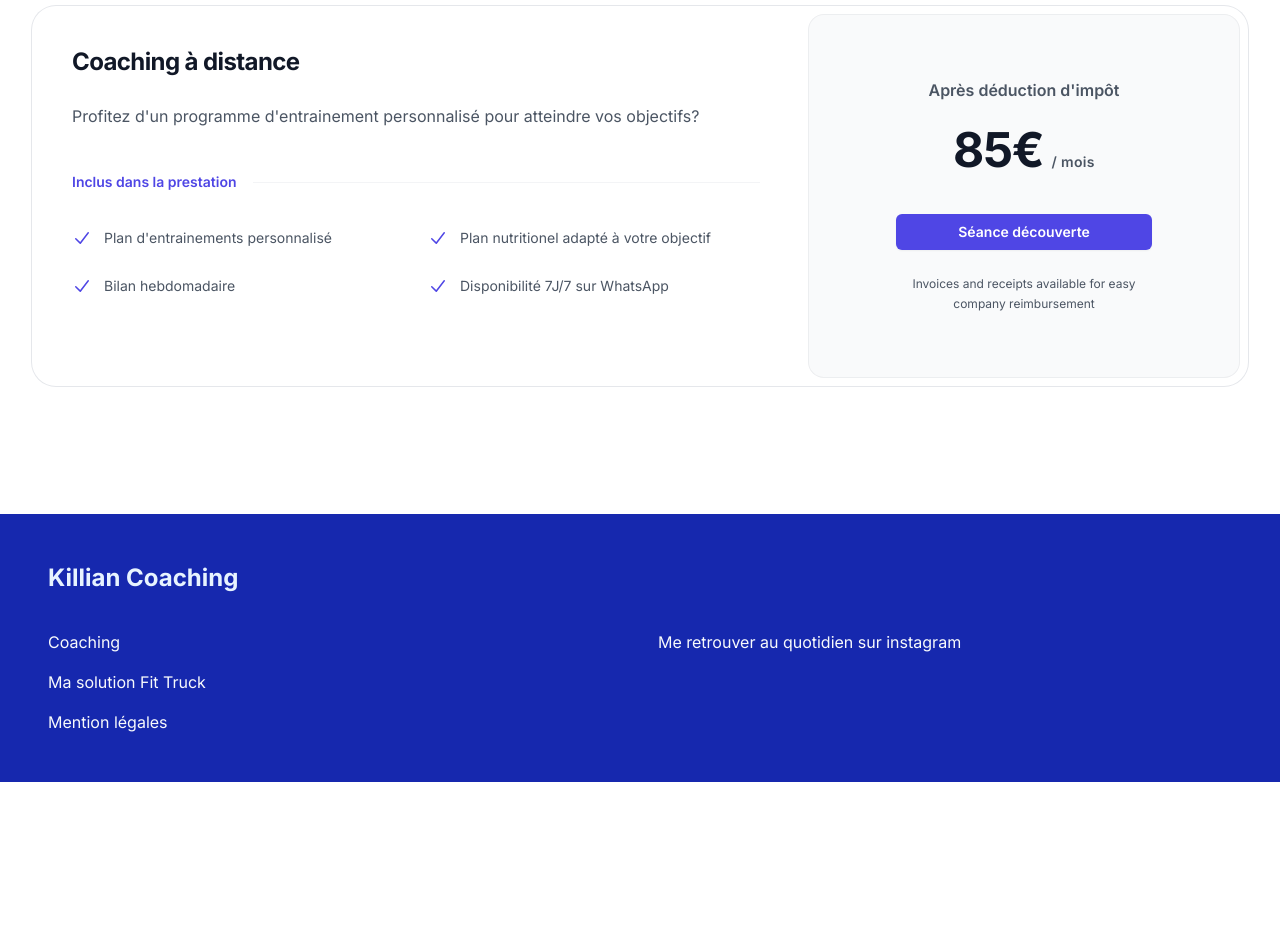
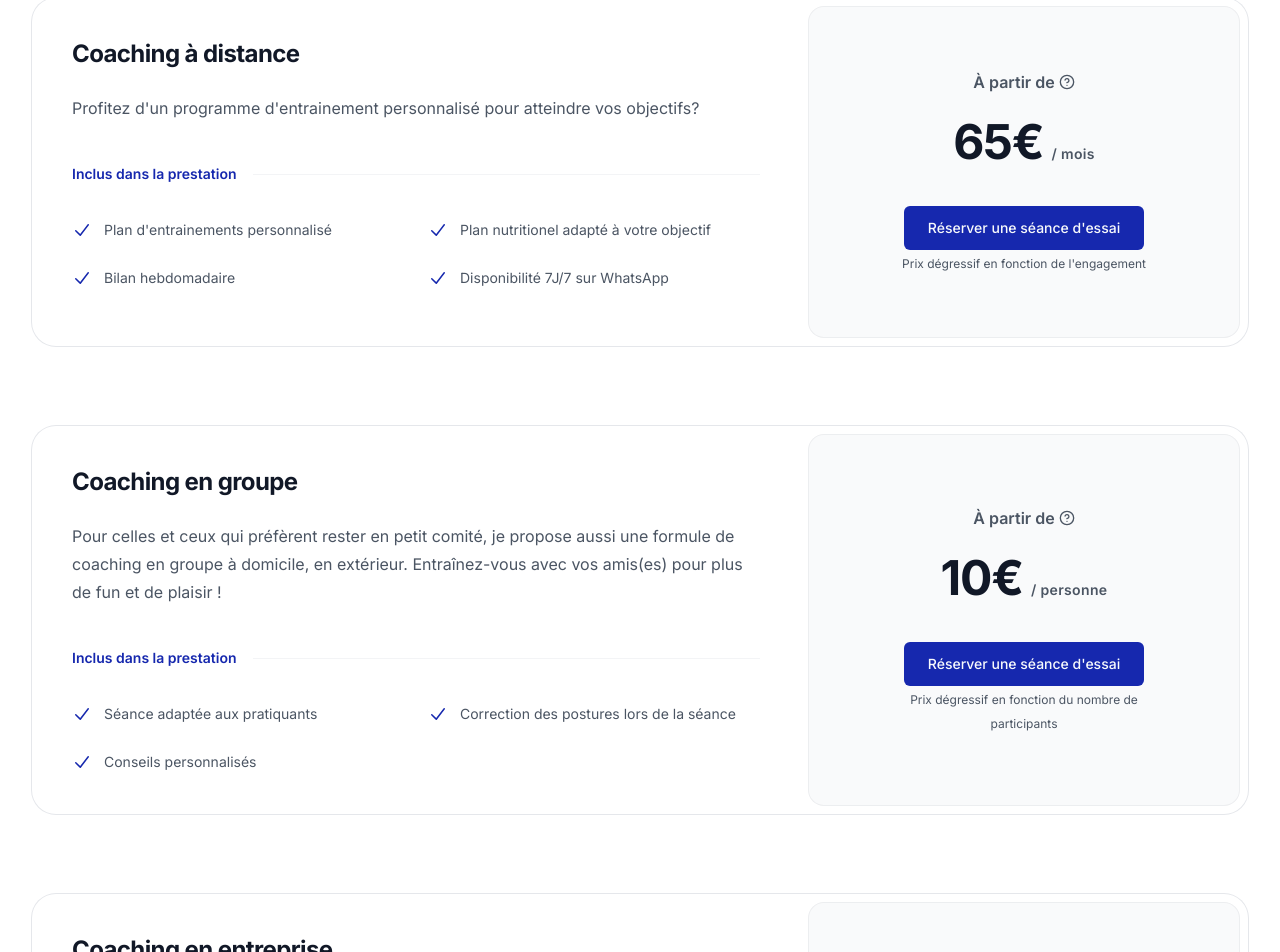
Before and after one commit to fernan-x/killian-coaching, a Next.js app: page /killian-coaching/coaching in a window 1280 px wide. Shown: the part 790-1742 px from the top of the page. Before the commit the page ends 1572 px from the top, so only its background shows below. Built offline with nearby package versions, Linux system fonts and the light colour scheme.

Commit message:
feat: update pricing page

```diff
--- a/app/coaching/page.tsx
+++ b/app/coaching/page.tsx
@@ -5,25 +5,28 @@ export default function Coaching() {
     <div className="flex w-full flex-col bg-white py-24 sm:py-32">
       <div className="mx-auto max-w-7xl px-6 lg:px-8">
         <div className="mx-auto max-w-2xl sm:text-center">
-          <h2 className="text-3xl font-bold tracking-tight text-gray-900 sm:text-4xl">Simple no-tricks pricing</h2>
-          <p className="mt-6 text-lg leading-8 text-gray-600">Distinctio et nulla eum soluta et neque labore quibusdam. Saepe et quasi iusto modi velit ut non voluptas in. Explicabo id ut laborum.</p>
+          <h2 className="text-3xl font-bold tracking-tight text-gray-900 sm:text-4xl">Atteignons vos objectifs ensemble</h2>
+          <p className="mt-6 text-lg leading-8 text-gray-600">Que ce soit à domicile ou à distance, vous avez tous les outils pour atteindre vos objectifs.</p>
         </div>
         <PricingCard
           title="Coaching à domicile"
           description="Profitez d'un accompagnement personnalisé, adapté à votre emploi du temps.
           Atteignez vos objectifs physique avec l'aide d'un coach diplômé d'état directement à domicile."
-          price="33€"
+          priceTitle="Après déduction d&apos;impôt"
+          price="36€"
           features={[
             'Séance adaptée à votre objectif',
             'Suivi hebdomadaire de votre progression',
             'Conseils sur votre alimentation',
           ]}
           frequency='/ séance'
+          subTitle="Service à la personne avec avance imédiate disponible dès lors que vous êtes imposable"
         />
         <PricingCard
           title="Coaching à distance"
           description="Profitez d'un programme d'entrainement personnalisé pour atteindre vos objectifs?"
-          price="85€"
+          priceTitle="À partir de"
+          price="65€"
           features={[
             `Plan d'entrainements personnalisé`,
             'Plan nutritionel adapté à votre objectif',
@@ -31,6 +34,59 @@ export default function Coaching() {
             'Disponibilité 7J/7 sur WhatsApp'
           ]}
           frequency='/ mois'
+          subTitle="Prix dégressif en fonction de l'engagement"
+          subTitleTooltip={
+            <div>
+              <b>Prix dégressif en fonction de l'engagement</b>
+              <ul className="mt-2">
+                <li>engagement 3 mois = 85€/mois</li>
+                <li>engagement 6 mois = 75€/mois</li>
+                <li>engagement 12 mois = 65€/mois</li>
+              </ul>
+            </div>
+          }
+        />
+        <PricingCard
+          title="Coaching en groupe"
+          description="Pour celles et ceux qui préfèrent rester en petit comité, je propose aussi une formule de coaching en groupe à domicile, en extérieur.
+          Entraînez-vous avec vos amis(es) pour plus de fun et de plaisir !"
+          priceTitle="À partir de"
+          price="10€"
+          features={[
+            `Séance adaptée aux pratiquants`,
+            'Correction des postures lors de la séance',
+            'Conseils personnalisés',
+          ]}
+          frequency='/ personne'
+          subTitle="Prix dégressif en fonction du nombre de participants"
+          subTitleTooltip={
+            <div>
+              <b>Prix dégressif en fonction du nombre de participants</b>
+              <ul className="mt-2">
+                <li>2 personnes = 25€ par personne</li>
+                <li>3 personnes = 20€ par personne</li>
+                <li>4 personnes = 15€ par personne</li>
+                <li>5 personnes = 12€ par personne</li>
+                <li>6 personnes = 10€ par personne</li>
+              </ul>
+            </div>
+          }
+        />
+         <PricingCard
+          title="Coaching en entreprise"
+          description="Vous êtes dirigeant d'une entreprise ou délégué du personnel, offrez aux salariés la possibilité de se dépenser et de se détendre au sein de l'entreprise.
+          Au-delà des bénéfices évident du sport sur la santé tel que la prévention des troubles du sommeil, cardio-vasculaires ou musculo-squelettiques; le sport en entreprise offre de nombreux avantages et enjeux sociaux-économiques "
+          price="Sur devis"
+          features={[
+            'Créer du lien social entre les collaborateurs',
+            'Favoriser la cohésion, ce qui agit directement sur la compétitivité',
+            'Lutter contre le stress et favorise la bonne humeur entre collaborateurs',
+            'Améliorer la condition physique des employés',
+            'Diminuer par conséquent le nombre d\'arrêt maladie',
+            'Limiter les blessures dû à un mauvais échauffement ou une mauvaise posture',
+            'Favoriser le bien-être des salariés',
+          ]}
+          buttonTitle="Demander un devis"
         />
       </div>
     </div>
--- a/app/layout.tsx
+++ b/app/layout.tsx
@@ -21,7 +21,7 @@ export default function RootLayout({
     <html lang="en">
       <body className={inter.className}>
         <Nav />
-        <main className="flex flex-col items-center justify-between">
+        <main className="flex flex-col items-center justify-between overflow-x-clip">
           {children}
         </main>
         <Footer />
--- a/components/common/pricing-card/pricing-card.tsx
+++ b/components/common/pricing-card/pricing-card.tsx
@@ -1,27 +1,35 @@
+import MailToButton from '@/components/ui/mail-to-button';
+import { Tooltip, TooltipContent, TooltipProvider, TooltipTrigger } from '@/components/ui/tooltip';
 import React from 'react';
+import { CircleHelp } from "lucide-react";
 
 interface PricingCardProps {
   title: string;
   description: string;
-  price: string;
+  price?: string;
+  frequency?: string;
+  priceTitle?: string;
+  subTitle?: string;
   features: string[];
-  frequency: string;
+  buttonTitle?: string;
+  subTitleTooltip?: React.ReactNode;
 }
 
-const PricingCard = ({ title, description, price, features, frequency }: PricingCardProps) => {
+const PricingCard = ({ title, description, price, features, frequency, priceTitle, buttonTitle, subTitle, subTitleTooltip }: PricingCardProps) => {
+  const buttonText = buttonTitle || <>Réserver une séance d&apos;essai</>;
   return (
     <div className="mx-auto mt-16 max-w-2xl rounded-3xl ring-1 ring-gray-200 sm:mt-20 lg:mx-0 lg:flex lg:max-w-none">
       <div className="p-8 sm:p-10 lg:flex-auto">
         <h3 className="text-2xl font-bold tracking-tight text-gray-900">{title}</h3>
         <p className="mt-6 text-base leading-7 text-gray-600">{description}</p>
         <div className="mt-10 flex items-center gap-x-4">
-          <h4 className="flex-none text-sm font-semibold leading-6 text-indigo-600">Inclus dans la prestation</h4>
+          <h4 className="flex-none text-sm font-semibold leading-6 text-primary">Inclus dans la prestation</h4>
           <div className="h-px flex-auto bg-gray-100"></div>
         </div>
         <ul role="list" className="mt-8 grid grid-cols-1 gap-4 text-sm leading-6 text-gray-600 sm:grid-cols-2 sm:gap-6">
             {features.map((feature, index) => (
               <li key={index} className="flex gap-x-3">
-                <svg className="h-6 w-5 flex-none text-indigo-600" viewBox="0 0 20 20" fill="currentColor" aria-hidden="true">
+                <svg className="h-6 w-5 flex-none text-primary" viewBox="0 0 20 20" fill="currentColor" aria-hidden="true">
                   <path fill-rule="evenodd" d="M16.704 4.153a.75.75 0 01.143 1.052l-8 10.5a.75.75 0 01-1.127.075l-4.5-4.5a.75.75 0 011.06-1.06l3.894 3.893 7.48-9.817a.75.75 0 011.05-.143z" clip-rule="evenodd" />
                 </svg>
                 {feature}
@@ -30,15 +38,35 @@ const PricingCard = ({ title, description, price, features, frequency }: Pricing
         </ul>
       </div>
       <div className="-mt-2 p-2 lg:mt-0 lg:w-full lg:max-w-md lg:flex-shrink-0">
-        <div className="rounded-2xl bg-gray-50 py-10 text-center ring-1 ring-inset ring-gray-900/5 lg:flex lg:flex-col lg:justify-center lg:py-16">
+        <div className="h-full rounded-2xl bg-gray-50 py-10 text-center ring-1 ring-inset ring-gray-900/5 lg:flex lg:flex-col lg:justify-center lg:py-16">
           <div className="mx-auto max-w-xs px-8">
-            <p className="text-base font-semibold text-gray-600">Après déduction d&apos;impôt</p>
-            <p className="mt-6 flex items-baseline justify-center gap-x-2">
-              <span className="text-5xl font-bold tracking-tight text-gray-900">{price}</span>
-              <span className="text-sm font-semibold leading-6 tracking-wide text-gray-600">{frequency}</span>
-            </p>
-            <a href="#" className="mt-10 block w-full rounded-md bg-indigo-600 px-3 py-2 text-center text-sm font-semibold text-white shadow-sm hover:bg-indigo-500 focus-visible:outline focus-visible:outline-2 focus-visible:outline-offset-2 focus-visible:outline-indigo-600">Séance découverte</a>
-            <p className="mt-6 text-xs leading-5 text-gray-600">Invoices and receipts available for easy company reimbursement</p>
+            {priceTitle &&
+              <div className='flex items-center justify-center gap-x-1 text-gray-600 text-base font-semibold'>
+                <span>{priceTitle}</span>
+                {subTitleTooltip && (
+                  <TooltipProvider>
+                    <Tooltip>
+                      <TooltipTrigger><CircleHelp className="h-4 w-4" /></TooltipTrigger>
+                      <TooltipContent>
+                        <p>{subTitleTooltip}</p>
+                      </TooltipContent>
+                    </Tooltip>
+                  </TooltipProvider>
+                )}
+              </div>
+            }
+            {price &&
+              <p className="mt-6 flex items-baseline justify-center gap-x-2">
+                <span className="text-5xl font-bold tracking-tight text-gray-900">{price}</span>
+                <span className="text-sm font-semibold leading-6 tracking-wide text-gray-600">{frequency}</span>
+              </p>
+            }
+            <MailToButton className='mt-10'>{buttonText}</MailToButton>
+            {subTitle &&
+              <span className="mt-6 text-xs leading-5 text-gray-600">
+                {subTitle}
+              </span>
+            }
           </div>
         </div>
       </div>
--- /dev/null
+++ b/components/ui/tooltip.tsx
@@ -0,0 +1,30 @@
+"use client"
+
+import * as React from "react"
+import * as TooltipPrimitive from "@radix-ui/react-tooltip"
+
+import { cn } from "@/lib/utils"
+
+const TooltipProvider = TooltipPrimitive.Provider
+
+const Tooltip = TooltipPrimitive.Root
+
+const TooltipTrigger = TooltipPrimitive.Trigger
+
+const TooltipContent = React.forwardRef<
+  React.ElementRef<typeof TooltipPrimitive.Content>,
+  React.ComponentPropsWithoutRef<typeof TooltipPrimitive.Content>
+>(({ className, sideOffset = 4, ...props }, ref) => (
+  <TooltipPrimitive.Content
+    ref={ref}
+    sideOffset={sideOffset}
+    className={cn(
+      "z-50 overflow-hidden rounded-md border bg-popover px-3 py-1.5 text-sm text-popover-foreground shadow-md animate-in fade-in-0 zoom-in-95 data-[state=closed]:animate-out data-[state=closed]:fade-out-0 data-[state=closed]:zoom-out-95 data-[side=bottom]:slide-in-from-top-2 data-[side=left]:slide-in-from-right-2 data-[side=right]:slide-in-from-left-2 data-[side=top]:slide-in-from-bottom-2",
+      className
+    )}
+    {...props}
+  />
+))
+TooltipContent.displayName = TooltipPrimitive.Content.displayName
+
+export { Tooltip, TooltipTrigger, TooltipContent, TooltipProvider }
--- a/package.json
+++ b/package.json
@@ -12,6 +12,7 @@
     "@radix-ui/react-accordion": "^1.2.0",
     "@radix-ui/react-avatar": "^1.1.0",
     "@radix-ui/react-slot": "^1.0.2",
+    "@radix-ui/react-tooltip": "^1.1.2",
     "class-variance-authority": "^0.7.0",
     "clsx": "^2.1.1",
     "framer-motion": "^11.3.19",
```
Also changed, not shown: 1 other file (tests, documents, lock files or other folders).
